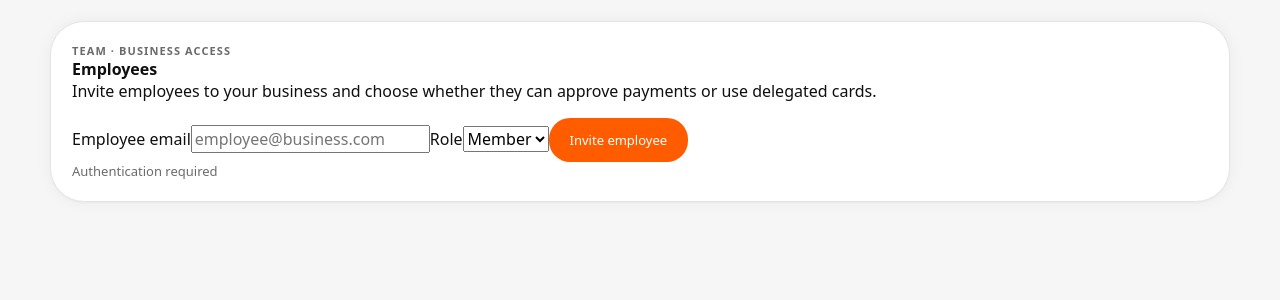
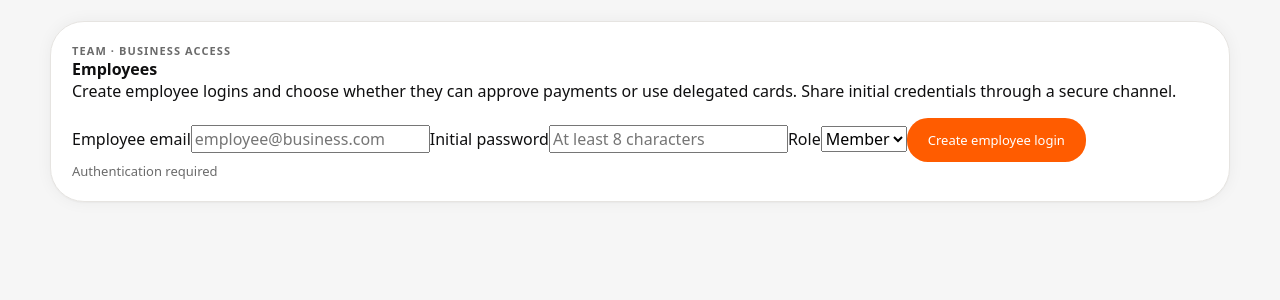
Before and after one commit to raj-y12/neobank, a Next.js app: page /team in a window 1280 px wide. Shown: the top 300 px of the page. Built offline with nearby package versions, Linux system fonts and the light colour scheme; no server answers.

Commit message:
feat: provision employee logins without email

```diff
--- a/app/api/employees/route.ts
+++ b/app/api/employees/route.ts
@@ -20,17 +20,17 @@ export async function POST(request: Request) {
   try {
     const scope = await getAuthenticatedScope();
     if (scope.role !== "ADMIN") return NextResponse.json({ error: "ADMIN role required" }, { status: 403 });
-    const input = validateEmployeeInvite(await request.json() as { email?: string; role?: string });
+    const input = validateEmployeeInvite(await request.json() as { email?: string; role?: string; password?: string });
     const admin = createSupabaseAdminClient();
-    const { data: invited, error: inviteError } = await admin.auth.admin.inviteUserByEmail(input.email);
-    if (inviteError || !invited.user) throw inviteError ?? new Error("Unable to invite employee");
-    createdUserId = invited.user.id;
+    const { data: created, error: createError } = await admin.auth.admin.createUser({ email: input.email, password: input.password, email_confirm: true });
+    if (createError || !created.user) throw createError ?? new Error("Unable to create employee login");
+    createdUserId = created.user.id;
     const memberId = `member-${crypto.randomUUID()}`;
-    const { error: memberError } = await admin.from("business_members").insert({ id: memberId, business_id: scope.businessId, auth_user_id: createdUserId, email: input.email, role: input.role, status: "INVITED" });
+    const { error: memberError } = await admin.from("business_members").insert({ id: memberId, business_id: scope.businessId, auth_user_id: createdUserId, email: input.email, role: input.role, status: "ACTIVE" });
     if (memberError) throw memberError;
     const { error: membershipError } = await admin.from("business_memberships").insert({ user_id: createdUserId, business_id: scope.businessId, account_id: scope.accountId, role: input.role });
     if (membershipError) throw membershipError;
-    return NextResponse.json({ employee: { id: memberId, email: input.email, role: input.role, status: "INVITED" } }, { status: 201 });
+    return NextResponse.json({ employee: { id: memberId, email: input.email, role: input.role, status: "ACTIVE" }, initialPassword: input.password }, { status: 201 });
   } catch (error) {
     if (createdUserId) {
       try { await createSupabaseAdminClient().auth.admin.deleteUser(createdUserId); } catch { /* best-effort rollback */ }
--- a/app/team/TeamClient.tsx
+++ b/app/team/TeamClient.tsx
@@ -7,6 +7,7 @@ type Employee = { id: string; email: string | null; role: "ADMIN" | "MEMBER"; st
 export function TeamClient() {
   const [employees, setEmployees] = useState<Employee[]>([]);
   const [email, setEmail] = useState("");
+  const [password, setPassword] = useState("");
   const [role, setRole] = useState<"MEMBER" | "ADMIN">("MEMBER");
   const [message, setMessage] = useState("Loading employees…");
 
@@ -19,16 +20,16 @@ export function TeamClient() {
 
   useEffect(() => { void load(); }, []);
 
-  async function invite(event: React.FormEvent<HTMLFormElement>) {
+  async function createEmployee(event: React.FormEvent<HTMLFormElement>) {
     event.preventDefault();
-    const response = await fetch("/api/employees", { method: "POST", headers: { "content-type": "application/json" }, body: JSON.stringify({ email, role }) });
-    const body = await response.json() as { employee?: Employee; error?: string };
-    setMessage(response.ok ? `Invitation sent to ${email}` : body.error ?? "Unable to invite employee");
-    if (response.ok) { setEmail(""); await load(); }
+    const response = await fetch("/api/employees", { method: "POST", headers: { "content-type": "application/json" }, body: JSON.stringify({ email, role, password }) });
+    const body = await response.json() as { employee?: Employee; initialPassword?: string; error?: string };
+    setMessage(response.ok ? `Login created for ${email}. Share the initial password securely: ${body.initialPassword}` : body.error ?? "Unable to create employee login");
+    if (response.ok) { setEmail(""); setPassword(""); await load(); }
   }
 
   return <>
-    <form className="form-row" onSubmit={invite}><label>Employee email<input type="email" value={email} onChange={(event) => setEmail(event.target.value)} placeholder="employee@business.com" required /></label><label>Role<select value={role} onChange={(event) => setRole(event.target.value as "MEMBER" | "ADMIN")}><option value="MEMBER">Member</option><option value="ADMIN">Admin</option></select></label><button className="btn btn-primary">Invite employee</button></form>
+    <form className="form-row" onSubmit={createEmployee}><label>Employee email<input type="email" value={email} onChange={(event) => setEmail(event.target.value)} placeholder="employee@business.com" required /></label><label>Initial password<input type="password" value={password} onChange={(event) => setPassword(event.target.value)} placeholder="At least 8 characters" minLength={8} required /></label><label>Role<select value={role} onChange={(event) => setRole(event.target.value as "MEMBER" | "ADMIN")}><option value="MEMBER">Member</option><option value="ADMIN">Admin</option></select></label><button className="btn btn-primary">Create employee login</button></form>
     <p className="list-meta" role="status">{message}</p>
     <div className="list-stack">{employees.map((employee) => <div className="status-card" key={employee.id}><div><strong>{employee.email ?? employee.id}</strong><p className="list-meta">{employee.role} · {employee.status}</p></div><span className="chip chip-orange">{employee.status}</span></div>)}</div>
   </>;
--- a/app/team/page.tsx
+++ b/app/team/page.tsx
@@ -1,5 +1,5 @@
 import { TeamClient } from "./TeamClient";
 
 export default function TeamPage() {
-  return <main className="panel page-panel"><p className="eyebrow">Team · business access</p><h1>Employees</h1><p className="muted">Invite employees to your business and choose whether they can approve payments or use delegated cards.</p><TeamClient /></main>;
+  return <main className="panel page-panel"><p className="eyebrow">Team · business access</p><h1>Employees</h1><p className="muted">Create employee logins and choose whether they can approve payments or use delegated cards. Share initial credentials through a secure channel.</p><TeamClient /></main>;
 }
--- a/src/domain/team.ts
+++ b/src/domain/team.ts
@@ -9,10 +9,11 @@ export function validateSignupInput(input: { email?: string; password?: string;
   return { email, password: input.password, legalName };
 }
 
-export function validateEmployeeInvite(input: { email?: string; role?: string }) {
+export function validateEmployeeInvite(input: { email?: string; role?: string; password?: string }) {
   const email = input.email?.trim().toLowerCase();
   if (!email || !email.includes("@")) throw new Error("A valid employee email is required");
   const role = input.role === "ADMIN" ? "ADMIN" : input.role === "MEMBER" ? "MEMBER" : null;
   if (!role) throw new Error("Employee role must be ADMIN or MEMBER");
-  return { email, role };
+  if (!input.password || input.password.length < 8) throw new Error("Password must be at least 8 characters");
+  return { email, role, password: input.password };
 }
```
Also changed, not shown: 1 other file (tests, documents, lock files or other folders).
